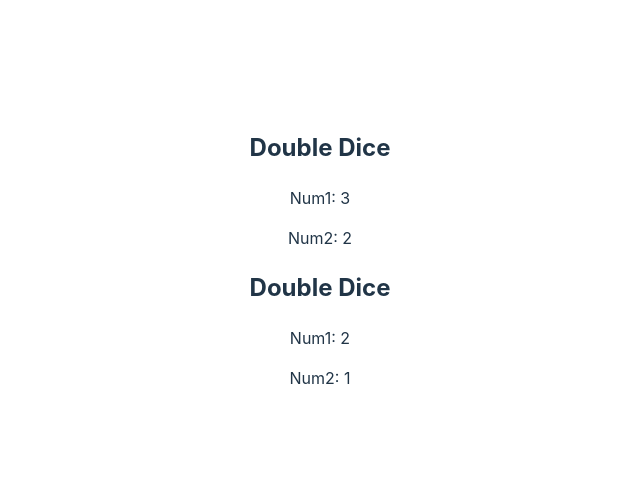
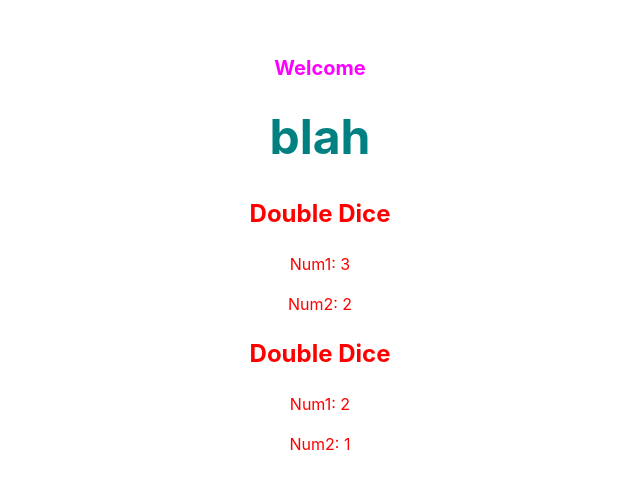
Before and after one commit to brunopenner/React-Vite, a React (Vite) app: page / in a window 1280 px wide. Shown: the part 142-630 px from the top of the page, without its empty margins (320-960 px from the left). Built offline with nearby package versions, Linux system fonts and the light colour scheme.

Commit message:
#626. Adding Dynamic Component Styles

```diff
--- a/src/App.jsx
+++ b/src/App.jsx
@@ -4,6 +4,7 @@ import Greeter from './Greeter'
 import Die from './Die'
 import ListPicker from './ListPicker'
 import DoubleDice from './DoubleDice'
+import Heading from './assets/Heading'
 
 function App() {
 
@@ -17,6 +18,8 @@ function App() {
       <Die numSides={10}/> */}
       {/* <ListPicker values={[1,2,3]} />
       <ListPicker values={["a","b","c"]} /> */}
+      <Heading color="magenta" text="Welcome" fontSize="20px"/>
+      <Heading color="teal" text="blah" fontSize="48px"/>
       <DoubleDice />
       <DoubleDice />
     </div>
--- a/src/DoubleDice.jsx
+++ b/src/DoubleDice.jsx
@@ -46,11 +46,13 @@
 export default function DoubleDice() {
     const num1 = Math.floor((Math.random() * 3)) + 1;
     const num2 = Math.floor((Math.random() * 3)) + 1;
+    const isWinner = num1 === num2;
+    const styles= {color: isWinner ? "green" : "red"}
 
     return (
-        <div>
+        <div className="DoubleDice" style={styles}>
             <h2>Double Dice</h2>
-            {num1===num2 && <h3>You win!</h3>}
+            {isWinner && <h3>You win!</h3>}
             <p>Num1: {num1}</p>
             <p>Num2: {num2}</p>
         </div>
--- /dev/null
+++ b/src/assets/Heading.jsx
@@ -0,0 +1,3 @@
+export default function Heading ({color = 'olive', text, fontSize}) {
+    return <h1 style={{color: color, fontSize: fontSize}}>{text}</h1>
+}
```
